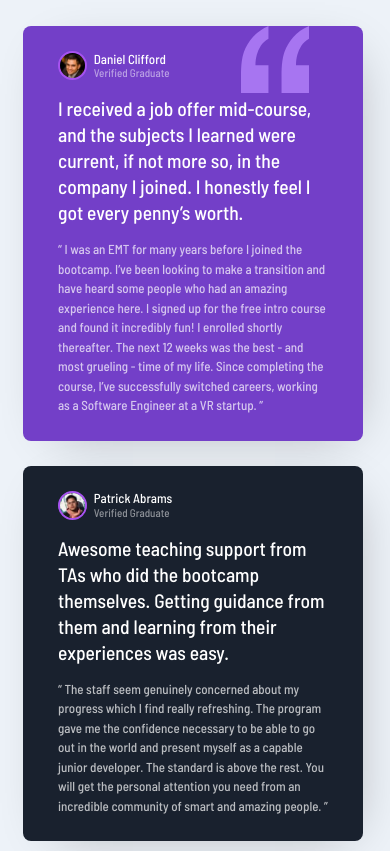
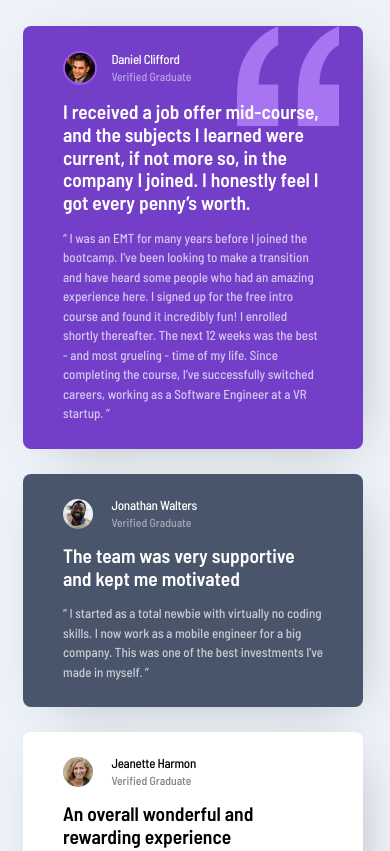
Before and after one commit to marianaceci/Frontend-Mentor-testimonials-grid, a plain HTML site: page index.html in a window 390 px wide. Shown: the top 851 px of the page. Drawn offline with nearby package versions, Linux system fonts and the light colour scheme.

Commit message:
update style

```diff
--- a/style.css
+++ b/style.css
@@ -39,7 +39,7 @@ body {
   }
 
 .container__grid {
-    max-width: 850px;
+    max-width: 1100px;
     height: auto;
     margin: 5rem 1rem;
     display: grid;
@@ -72,20 +72,23 @@ body {
     display: flex;
     flex-direction: column;
     justify-content: center;
+    row-gap: 0.25rem;
+    margin-left: 1rem;
 }
 
 .testimonial__box-title {
-    font-size: 0.85rem;
+    font-size: 1rem;
     letter-spacing: -0.02rem;
 }
 
 .testimonial__box-subtitle {
-    font-size: 0.75rem;
+    font-size: 0.9rem;
     opacity: 0.5;
+    font-size: 500;
 }
 
 .testimonial__box--top img {
-    width: 25px;
+    width: 30px;
     height: auto;
     border-radius: 50%;
 }
@@ -97,13 +100,13 @@ body {
 .testimonial__box-text {
     margin: 15px 0;
     font-weight: 600;
-    font-size: 1.15rem;
-    line-height: 1.3rem;
+    font-size: 1.5rem;
+    line-height: 1.75rem;
 }
 
 .testimonial__box-quote {
-    font-size: 0.75rem;
-    line-height: 1rem;
+    font-size: 1rem;
+    line-height: 1.5rem;
     opacity: 0.7;
 }
 
@@ -170,45 +173,28 @@ body {
     }
 
     .testimonial__box {
-        padding: 25px 35px;
-    }
-
-    .testimonial__box-title {
-        font-size: 1rem;
-        letter-spacing: 0rem;
+        padding: 25px 40px;
     }
 
     .testimonial__box-subtitle {
-        font-size: 0.85rem;
         margin-top: 0.15rem;
     }
 
-    .testimonial__box-text {
-        font-weight: 500;
-        font-size: 1.5rem;
-        line-height: 2rem;
-    }
-
-    .testimonial__box-quote {
-        font-size: 1rem;
-        line-height: 1.5rem;
-    }
-
-    .testimonial__box:nth-child(1) {
+    .testimonial__box:nth-child(2) {
+        order: 0;
         background-position: right 10% top 0;
         background-size: 30%;
     }
-
-
     .testimonial__box:nth-child(3) {
-        order: 5;
+        order: 1;
     }
-
     .testimonial__box:nth-child(4) {
+        order: 4;
+    }
+    .testimonial__box:nth-child(5) {
+        order: 2;
+    }
+    .testimonial__box:nth-child(6) {
         order: 3;
     }
-
-    .testimonial__box:nth-child(5) {
-        order: 4;
-    }
 }
```
